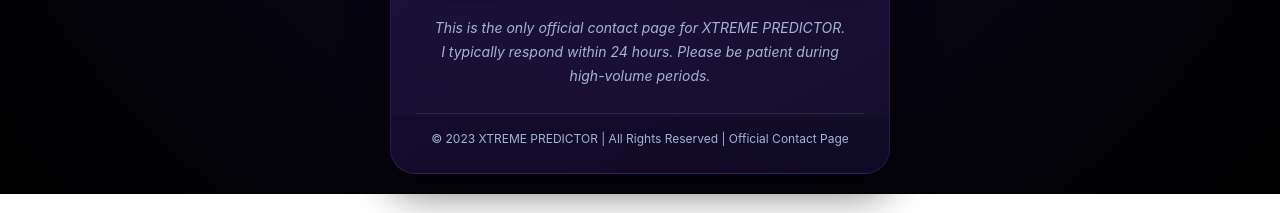
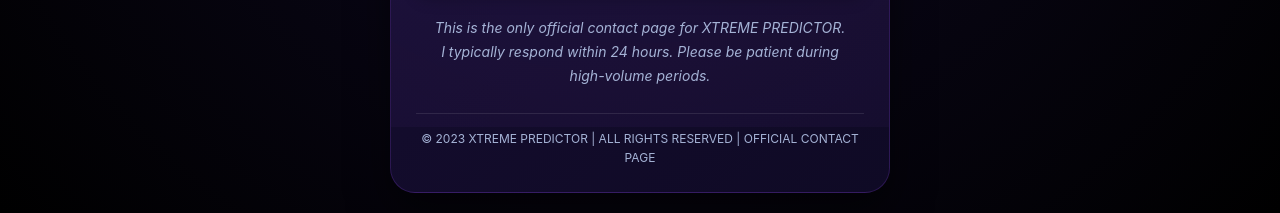
Before and after one commit to damindu817/DISCLAIMER-, a plain HTML site: page index.html in a window 1280 px wide. Shown: the part 956-1169 px from the top of the page. Drawn offline with Linux system fonts and the light colour scheme.

Commit message:
Update index.html

```diff
--- a/index.html
+++ b/index.html
@@ -534,7 +534,7 @@
                 whatsappBtn: "Contact via WhatsApp",
                 telegramBtn: "Contact via Telegram",
                 creatorNote: "This is the only official contact page for XTREME PREDICTOR. I typically respond within 24 hours. Please be patient during high-volume periods.",
-                footer: "© 2023 XTREME PREDICTOR | All Rights Reserved | Official Contact Page"
+                footer: "© 2023 XTREME PREDICTOR | ALL RIGHTS RESERVED | OFFICIAL CONTACT PAGE"
             },
             si: {
                 description: "XTREME PREDICTOR ගේ උසස් ඇල්ගොරිතම ඔස්සේ Aviator, Crash, සහ Baccarat වැනි කැසිනෝ ක්‍රීඩා සඳහා සංඥා ලබා දේ. අපගේ පද්ධතිය ඉහළ සම්භාවිතාවයක් සහිත රටා හඳුනා ගනී, නමුත් කිසිදු පුරෝකථනයක් 100% නිවැරදි විය නොහැක.",
```
